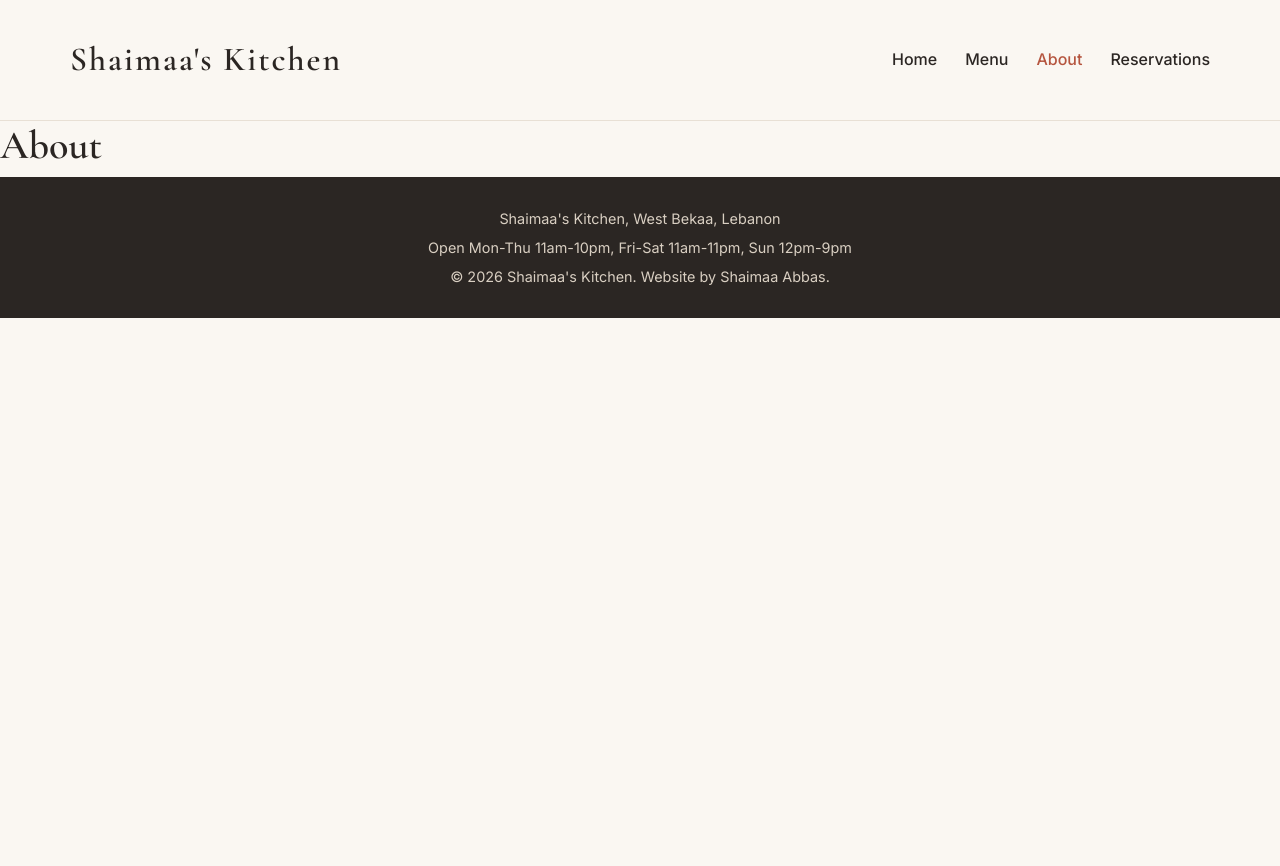
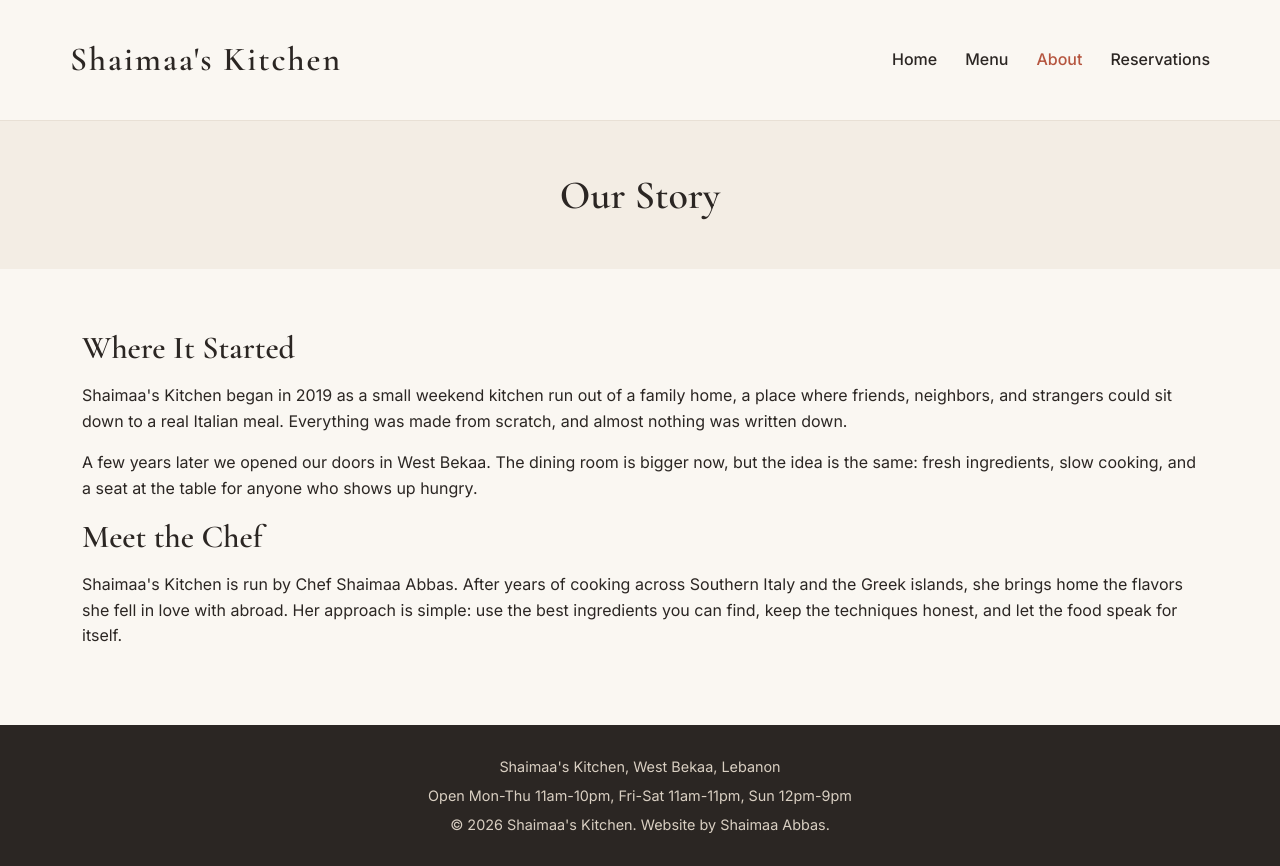
Before and after one commit to ShaimaaAbbas04/shaimaas-kitchen, a React (Create React App) app: page /about in a window 1280 px wide. Before the commit the page ends 800 px from the top, so only its background shows below. Built offline with nearby package versions, Linux system fonts and the light colour scheme.

Commit message:
build about page

```diff
--- a/src/pages/About.js
+++ b/src/pages/About.js
@@ -1,5 +1,24 @@
 function About() {
-  return <h1>About</h1>;
+  return (
+    <main>
+      <section className="page-header">
+        <div className="container">
+          <h1>Our Story</h1>
+        </div>
+      </section>
+
+      <section>
+        <div className="container">
+          <h2>Where It Started</h2>
+          <p>Shaimaa's Kitchen began in 2019 as a small weekend kitchen run out of a family home, a place where friends, neighbors, and strangers could sit down to a real Italian meal. Everything was made from scratch, and almost nothing was written down.</p>
+          <p>A few years later we opened our doors in West Bekaa. The dining room is bigger now, but the idea is the same: fresh ingredients, slow cooking, and a seat at the table for anyone who shows up hungry.</p>
+
+          <h2>Meet the Chef</h2>
+          <p>Shaimaa's Kitchen is run by Chef Shaimaa Abbas. After years of cooking across Southern Italy and the Greek islands, she brings home the flavors she fell in love with abroad. Her approach is simple: use the best ingredients you can find, keep the techniques honest, and let the food speak for itself.</p>
+        </div>
+      </section>
+    </main>
+  );
 }
 
 export default About;
```
